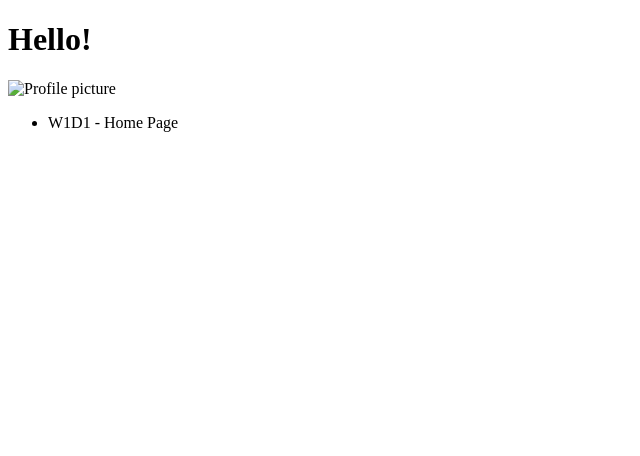
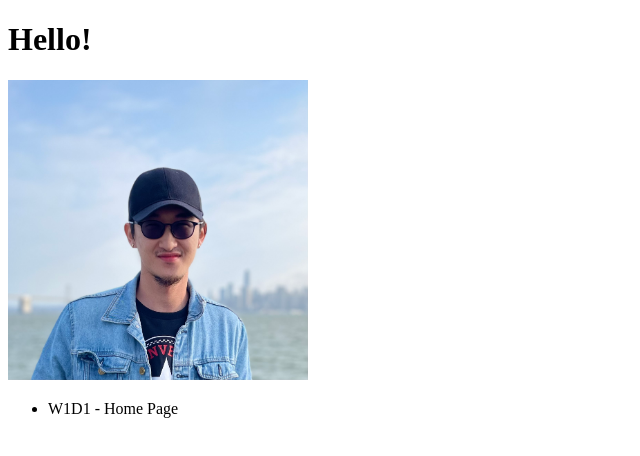
Before and after one commit to dulguunnyamochir/dulguunnyamochir.github.io, a plain HTML site: page index.html in a window 1280 px wide. Shown: the whole page, without its empty margins (0-640 px from the left). Drawn offline with Linux system fonts and the light colour scheme.

Commit message:
Update index.html

```diff
--- a/index.html
+++ b/index.html
@@ -4,7 +4,7 @@
 </head>
 <body>
   <h1> Hello! </h1>
-  <img src="dulguun.jpeg" alt="Profile picture" width="300" height="300">
+  <img src="dulguun.jpg" alt="Profile picture" width="300" height="300">
   <ul>
     <li>W1D1 - Home Page</li>
 </ul>
```
